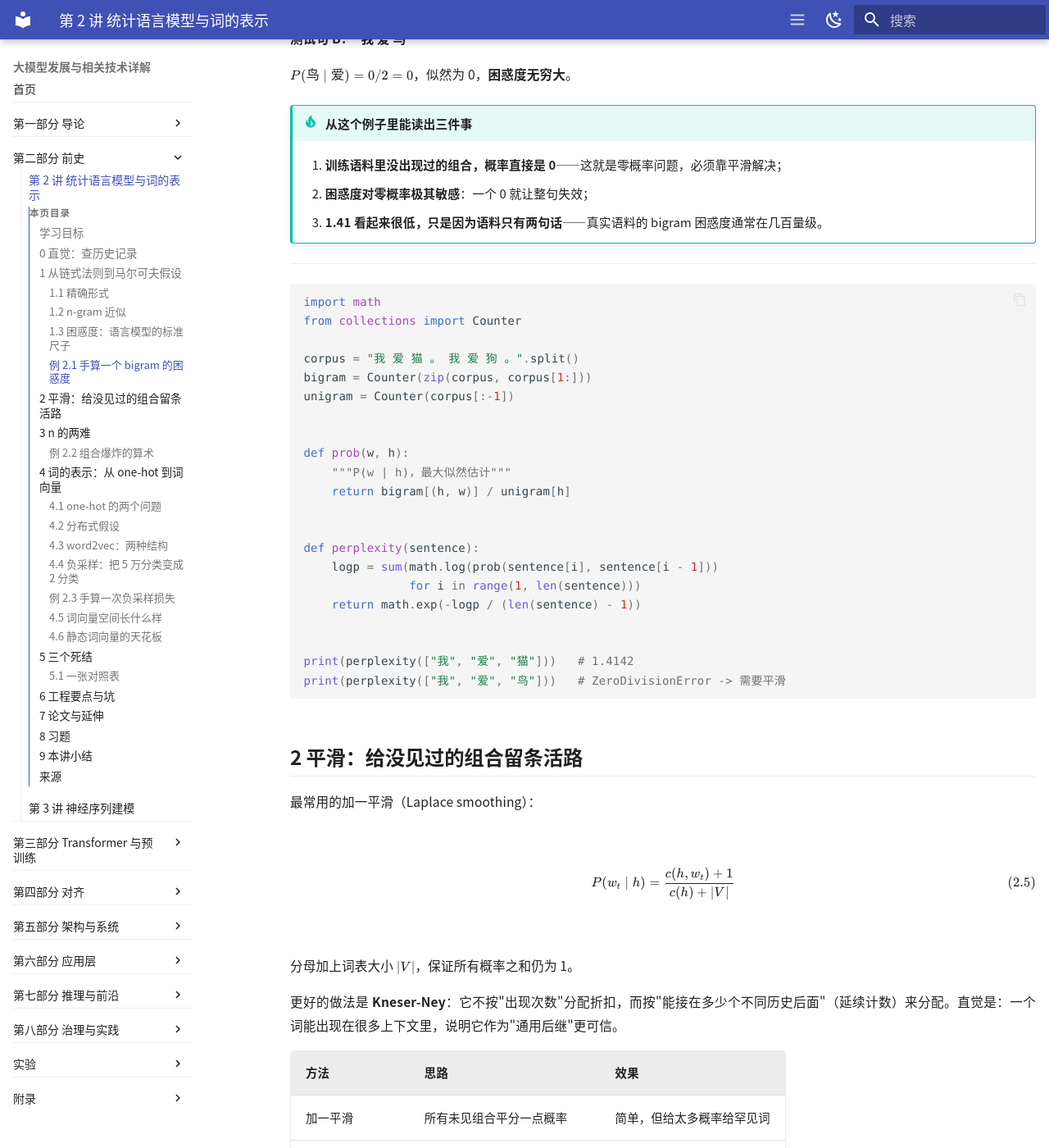
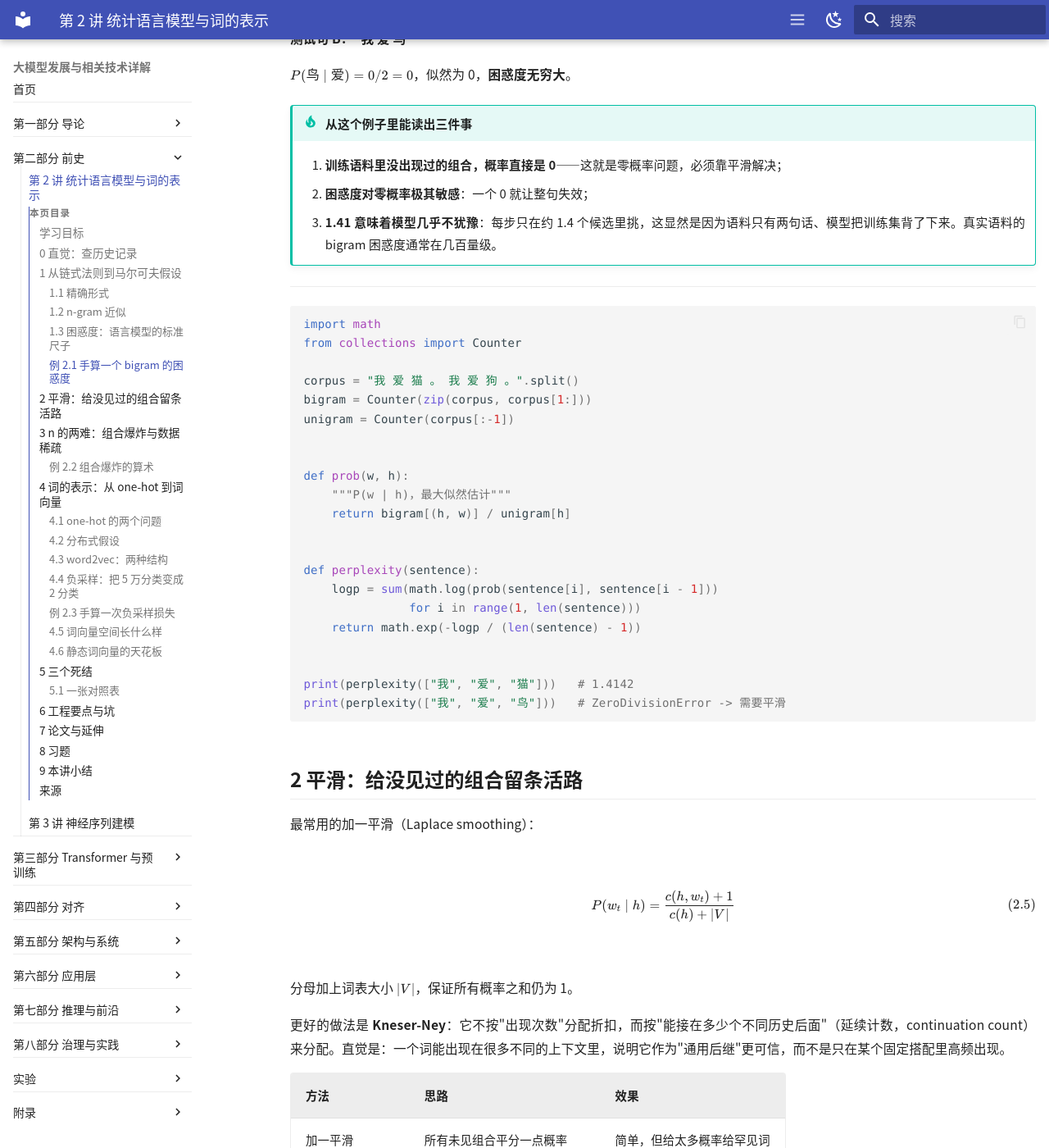
Before and after one commit to YouhuiWang/llm-course-notes, an MkDocs documentation site: the page built from docs/01-前史/l02-statistical-lm.md, in a window 1280 px wide and 1400 px high, scrolled down 3477 px. Shown: the whole window at 82% size. Built offline with MkDocs 1.6.1 and Material for MkDocs 9.7.7, drawn with Linux system fonts in a browser that asks for light colours; nearby versions of some CDN libraries; library files that are not in the unit come from our copies; some of the changed text lies outside the part shown.

```diff
--- a/docs/01-前史/l02-statistical-lm.md
+++ b/docs/01-前史/l02-statistical-lm.md
@@ -108,7 +108,7 @@ $P(\text{鸟}\mid\text{爱})=0/2=0$，似然为 0，**困惑度无穷大**。
 !!! tip "从这个例子里能读出三件事"
     1. **训练语料里没出现过的组合，概率直接是 0**——这就是零概率问题，必须靠平滑解决；
     2. **困惑度对零概率极其敏感**：一个 0 就让整句失效；
-    3. **1.41 看起来很低，只是因为语料只有两句话**——真实语料的 bigram 困惑度通常在几百量级。
+    3. **1.41 意味着模型几乎不犹豫**：每步只在约 1.4 个候选里挑，这显然是因为语料只有两句话、模型把训练集背了下来。真实语料的 bigram 困惑度通常在几百量级。
 
 ---
 
@@ -147,7 +147,7 @@ $$
 
 分母加上词表大小 $|V|$，保证所有概率之和仍为 1。
 
-更好的做法是 **Kneser-Ney**：它不按"出现次数"分配折扣，而按"能接在多少个不同历史后面"（延续计数）来分配。直觉是：一个词能出现在很多上下文里，说明它作为"通用后继"更可信。
+更好的做法是 **Kneser-Ney**：它不按"出现次数"分配折扣，而按"能接在多少个不同历史后面"（延续计数，continuation count）来分配。直觉是：一个词能出现在很多不同的上下文里，说明它作为"通用后继"更可信，而不是只在某个固定搭配里高频出现。
 
 | 方法 | 思路 | 效果 |
 |---|---|---|
@@ -157,11 +157,11 @@ $$
 
 ---
 
-## 3 n 的两难
+## 3 n 的两难：组合爆炸与数据稀疏
 
 <figure markdown="span">
   ![图 L2-2](../assets/img/l02-perplexity.svg){ width="100%" }
-  <figcaption>图 L2-2　读图要点：训练集上 n 越大困惑度越低；测试集上到 3–4 就到顶，再大反而变差。<b>拐点是"数据稀疏"追上"上下文收益"的位置</b>。</figcaption>
+  <figcaption>图 L2-2　读图要点：训练集上 n 越大困惑度越低；测试集上到 4–5 就到顶，再大反而变差。<b>拐点是"数据稀疏"追上"上下文收益"的位置</b>。</figcaption>
 </figure>
 
 ### 例 2.2　组合爆炸的算术
@@ -193,13 +193,13 @@ $$1.25\times10^{14}\times4\ \text{B}=5\times10^{14}\ \text{B}=500\ \text{TB}$$
 
 > 上下文相似的词，语义也相似。——Firth, 1957
 
-这是词向量的理论依据。如果"猫"和"狗"经常出现在相似的上下文里（"我养了一只___"），它们的向量就该接近。
+这是词向量的理论依据，称为分布式假设（distributional hypothesis）。如果"猫"和"狗"经常出现在相似的上下文里（"我养了一只___"），它们的向量就该接近。
 
 ### 4.3 word2vec：两种结构
 
 <figure markdown="span">
   ![图 L2-3](../assets/img/l02-word2vec.svg){ width="100%" }
-  <figcaption>图 L2-3　读图要点：CBOW 把多个上下文词平均后预测中心词，Skip-gram 反过来用中心词预测每个上下文词。<b>Skip-gram 对低频词更友好</b>，因为每个词都能贡献多次训练信号。</figcaption>
+  <figcaption>图 L2-3　读图要点：CBOW 把多个上下文词平均后预测中心词，Skip-gram 反过来用中心词预测每个上下文词（图中上下文词为示意，不必与图 L2-1 的句子一致）。<b>Skip-gram 对低频词更友好</b>，因为每个词都能贡献多次训练信号。</figcaption>
 </figure>
 
 ### 4.4 负采样：把 5 万分类变成 2 分类
```
Also changed, not shown: other parts of docs/01-前史/l02-statistical-lm.md (+1 -1 lines), PLAN.md (+19 -0 lines), docs/00-导论/l01-what-is-llm.md (+10 -8 lines), docs/_template.md (+2 -1 lines), 8 other files.
